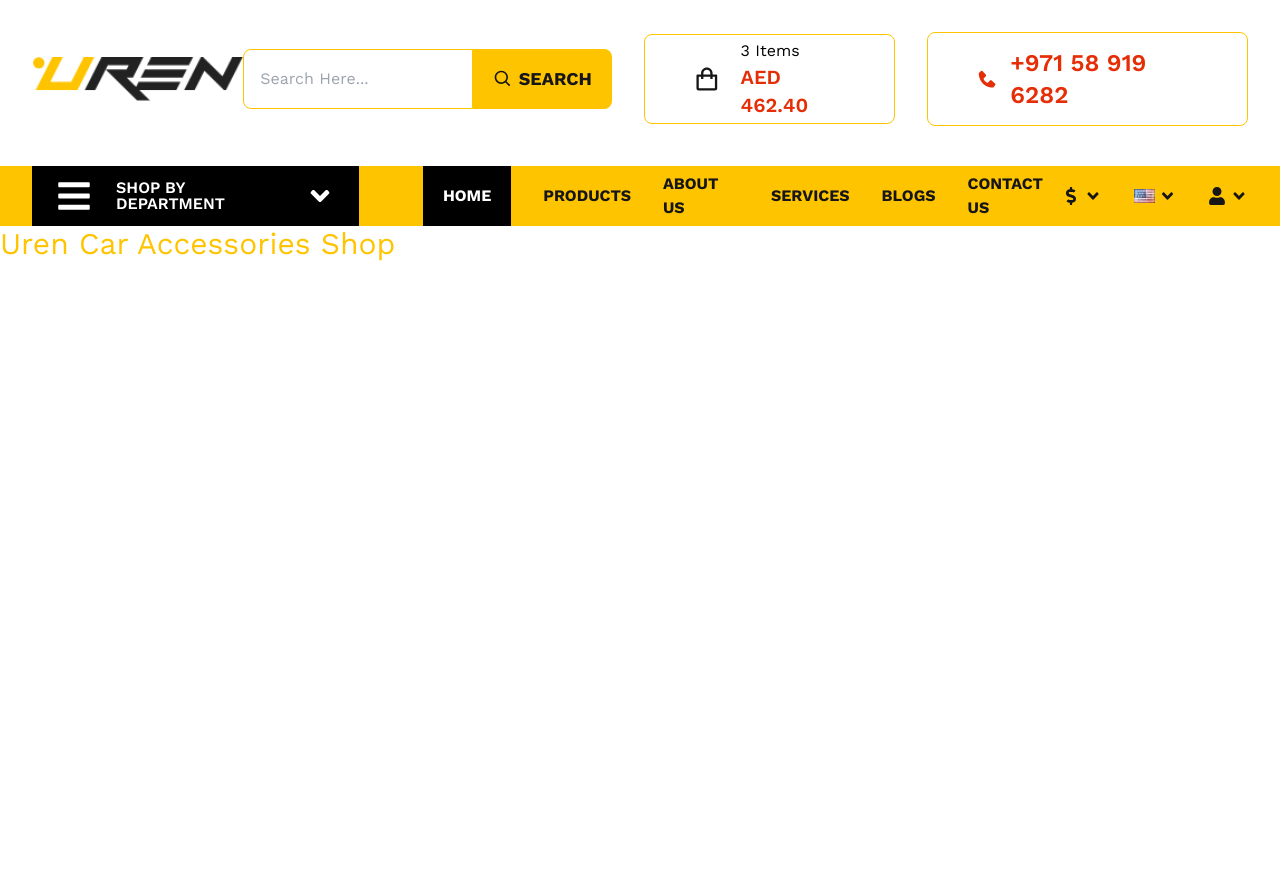
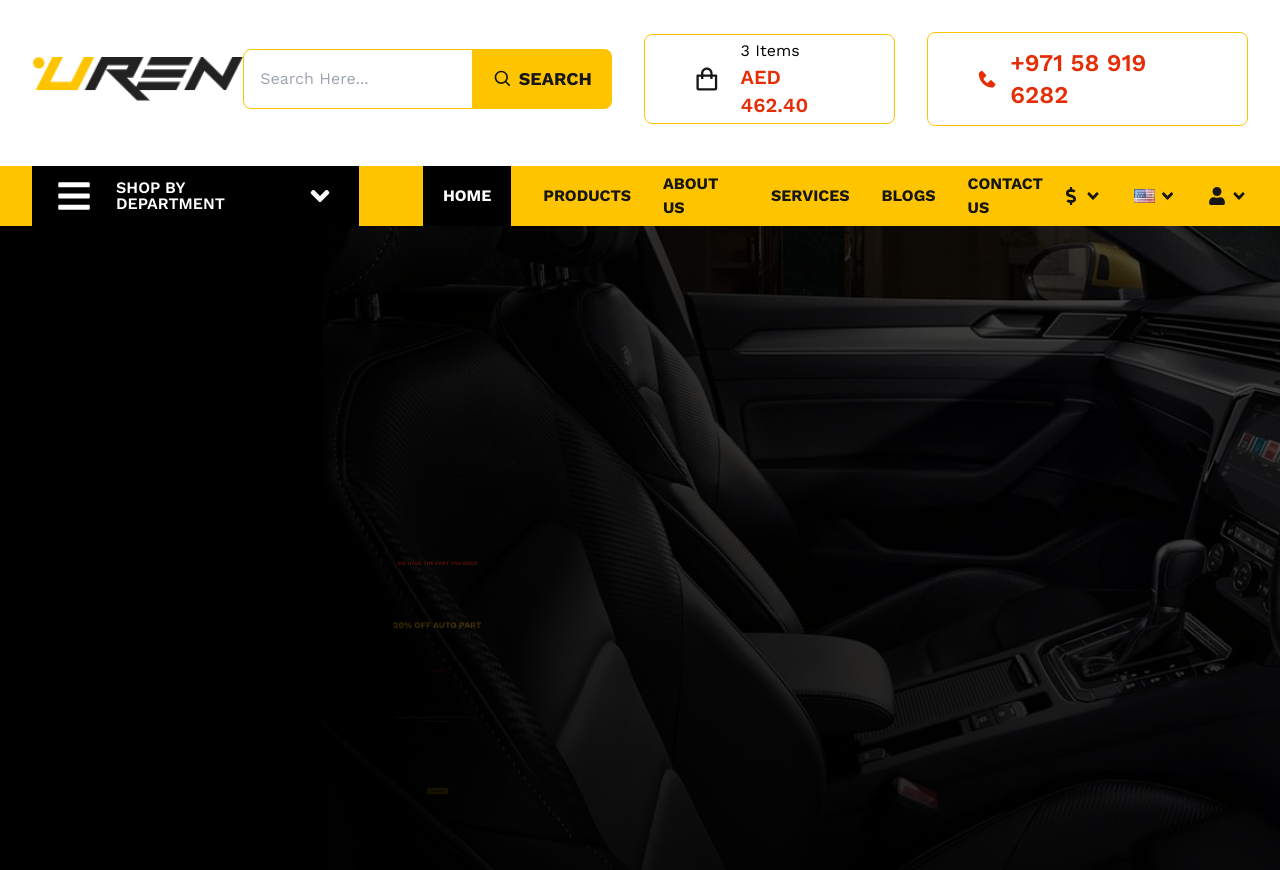
Before and after one commit to shahjalalhazari/Uren-Car-Accessories-Shop, a Next.js app: page / in a window 1280 px wide. Before the commit the page ends 800 px from the top, so only its background shows below. Built offline with nearby package versions, Linux system fonts and the light colour scheme.

Commit message:
Responsive Carousel banner of home page added for all kind of devices.

```diff
--- a/package.json
+++ b/package.json
@@ -10,11 +10,13 @@
   },
   "dependencies": {
     "@tailwindcss/postcss": "^4.0.14",
+    "animate.css": "^4.1.1",
     "daisyui": "^4.12.23",
     "next": "15.1.7",
     "react": "^19.0.0",
     "react-dom": "^19.0.0",
-    "react-icons": "^5.5.0"
+    "react-icons": "^5.5.0",
+    "swiper": "^11.2.5"
   },
   "devDependencies": {
     "@eslint/eslintrc": "^3",
--- a/src/app/globals.css
+++ b/src/app/globals.css
@@ -1,10 +1,89 @@
 @tailwind base;
 @tailwind components;
 @tailwind utilities;
-/* ✅ Desktops & Large Screens (Default) */
+/* MOBILE OR SMALL SCREEN (All Sizes) (DEFAULT) */
+/* BUTTONS */
+.primary-btn {
+    @apply bg-primary text-black px-6 py-2 font-semibold uppercase shadow-md rounded transition-all ease-in-out duration-500;
+}
 
-/* ✅ Mobile Phones (All sizes) */
-@media (max-width: 767px) {}
+.primary-btn:hover {
+    @apply text-base-100 shadow-lg bg-secondary;
+}
 
-/* ✅ Tablets (All sizes) */
-@media (min-width: 768px) and (max-width: 1023px) {}
+/* TABLET OR MEDIUM SCREEN (All Sizes) */
+@media (min-width: 768px) and (max-width: 1024px) {
+
+    /* BUTTONS */
+    .primary-btn {
+        @apply px-8 py-3;
+    }
+}
+
+/* DESKTOP OR LARGE SCREEN (All Sizes)*/
+@media (min-width: 1025px) {
+
+    /* BUTTONS */
+    .primary-btn {
+        @apply px-8 py-3 rounded-md;
+    }
+
+    .primary-btn:hover {
+        @apply shadow-xl;
+    }
+}
+
+
+/* CAROUSEL BANNER ANIMATIONS */
+/* Animation Style 01 */
+.slick-active.animation-style-01 .carousel-text>h5 {
+    animation: 1200ms ease-in-out 0s normal none 1 running zoomInUp !important;
+}
+
+.slick-active.animation-style-01 .carousel-text>h2 {
+    animation: 1400ms ease-in-out 0s normal none 1 running zoomInUp !important;
+    -webkit-animation: 1400ms ease-in-out 0s normal none 1 running zoomInUp !important;
+}
+
+.slick-active.animation-style-01 .carousel-text>div {
+    animation: 1600ms ease-in-out 0s normal none 1 running zoomInUp !important;
+    -webkit-animation: 1600ms ease-in-out 0s normal none 1 running zoomInUp !important;
+}
+
+.slick-active.animation-style-01 .carousel-text>p {
+    animation: 1800ms ease-in-out 0s normal none 1 running zoomInUp !important;
+    -webkit-animation: 1800ms ease-in-out 0s normal none 1 running zoomInUp !important;
+}
+
+.slick-active.animation-style-01 .carousel-text>.primary-btn {
+    animation: 2000ms ease-in-out 0s normal none 1 running zoomInUp !important;
+    -webkit-animation: 2000ms ease-in-out 0s normal none 1 running zoomInUp !important;
+}
+
+/* Animation Style 02 */
+.slick-active.animation-style-02 .carousel-text>h5 {
+    animation: 1400ms ease-in-out 0s normal none 1 running zoomInRight !important;
+    -webkit-animation: 1400ms ease-in-out 0s normal none 1 running zoomInRight !important;
+}
+
+.slick-active.animation-style-02 .carousel-text>h2 {
+    animation: 1600ms ease-in-out 0s normal none 1 running zoomInRight !important;
+    -webkit-animation: 1600ms ease-in-out 0s normal none 1 running zoomInRight !important;
+}
+
+.slick-active.animation-style-02 .carousel-text>div {
+    animation: 1800ms ease-in-out 0s normal none 1 running zoomInRight !important;
+    -webkit-animation: 1800ms ease-in-out 0s normal none 1 running zoomInRight !important;
+}
+
+.slick-active.animation-style-02 .carousel-text>p {
+    animation: 2000ms ease-in-out 0s normal none 1 running zoomInRight !important;
+    -webkit-animation: 2000ms ease-in-out 0s normal none 1 running zoomInRight !important;
+}
+
+.slick-active.animation-style-02 .carousel-text>.primary-btn {
+    animation: 2200ms ease-in-out 0s normal none 1 running zoomInRight !important;
+    -webkit-animation: 2200ms ease-in-out 0s normal none 1 running zoomInRight !important;
+}
+
+/* ----------------------- */
--- a/src/app/layout.js
+++ b/src/app/layout.js
@@ -1,5 +1,6 @@
 import {Work_Sans } from "next/font/google";
 import "./globals.css";
+import 'animate.css';
 import Navbar from "@/components/shared/navbar/Navbar";
 
 const workSans = Work_Sans(
--- a/src/app/page.js
+++ b/src/app/page.js
@@ -1,7 +1,9 @@
+import HomePage from "@/components/HomePage/HomePage";
+
 export default function Home() {
   return (
     <>
-      <h1 className="text-3xl text-primary">Uren Car Accessories Shop</h1>
+      <HomePage/>
     </>
   );
 }
--- /dev/null
+++ b/src/components/HomePage/HomePage.jsx
@@ -0,0 +1,12 @@
+import "./homePage.css"
+import CarouselBanner from "./sections/CarouselBanner";
+
+const HomePage = () => {
+    return (
+        <>
+            <CarouselBanner/>
+        </>
+    );
+};
+
+export default HomePage;
--- /dev/null
+++ b/src/components/HomePage/homePage.css
@@ -0,0 +1,93 @@
+/* MOBILE OR SMALL SCREEN (All Sizes) (DEFAULT) */
+/* ### CAROUSEL BANNER SECTION ### */
+.carousel-bg {
+    @apply h-full bg-cover bg-center px-8;
+}
+
+.carousel-content {
+    @apply text-white py-16;
+}
+
+.carousel-text {
+    @apply space-y-3;
+}
+
+.carousel-sub-heading {
+    @apply text-lg text-secondary font-bold uppercase leading-tight;
+}
+
+.carousel-heading {
+    @apply text-2xl text-primary uppercase font-bold;
+}
+
+.carousel-content-divider {
+    @apply h-0.5 w-16 bg-secondary rounded;
+}
+.carousel-description {
+    @apply text-sm w-full;
+}
+
+/* TABLET OR MEDIUM SCREEN (All Sizes) */
+@media (min-width: 768px) and (max-width: 1024px) {
+
+    /* ### CAROUSEL BANNER SECTION ### */
+    .carousel-bg {
+        @apply h-full bg-cover bg-center px-6;
+    }
+
+    .carousel-content {
+        @apply py-28 text-center;
+    }
+    .carousel-text {
+        @apply space-y-4;
+    }
+
+    .carousel-sub-heading {
+        @apply text-xl;
+    }
+
+    .carousel-heading {
+        @apply text-4xl;
+    }
+
+    .carousel-content-divider {
+        @apply h-1  w-20 mx-auto rounded;
+    }
+
+    .carousel-description {
+        @apply text-sm w-3/4 mx-auto;
+    }
+}
+
+/* DESKTOP OR LARGE SCREEN (All Sizes)*/
+@media (min-width: 1025px) {
+
+    /* ### CAROUSEL BANNER SECTION ### */
+    .carousel-bg {
+        @apply grid grid-cols-3 px-8;
+    }
+
+    .carousel-content {
+        @apply text-white text-center col-span-2 items-center py-44;
+    }
+
+    .carousel-sub-heading {
+        @apply text-2xl ;
+    }
+
+    .carousel-heading {
+        @apply text-5xl ;
+    }
+
+    .carousel-content-divider {
+        @apply h-1 bg-secondary w-20 mx-auto rounded;
+    }
+
+    .carousel-text {
+        @apply space-y-7;
+    }
+
+    .carousel-description {
+        @apply text-base w-3/4 mx-auto;
+    }
+}
--- /dev/null
+++ b/src/components/HomePage/sections/CarouselBanner.jsx
@@ -0,0 +1,109 @@
+"use client";
+import { useState } from "react";
+import { Swiper, SwiperSlide } from "swiper/react";
+import { Autoplay } from "swiper/modules";
+import "swiper/css";
+import PrimaryBtn from "@/components/shared/buttons/PrimaryBtn";
+
+const CarouselBanner = () => {
+  const [activeIndex, setActiveIndex] = useState(0);
+
+  return (
+    <>
+      <Swiper
+        spaceBetween={0}
+        centeredSlides={true}
+        modules={[Autoplay]}
+        autoplay={{ delay: 5000 }}
+        loop={true}
+        onSlideChange={(swiper) => setActiveIndex(swiper.realIndex)} // Update activeIndex when slider change
+      >
+        {carouselBanners.map((banner, index) => {
+          const animationStyle =
+            index % 2 === 0 ? "animation-style-02" : "animation-style-01";
+          return (
+            <SwiperSlide key={banner.id}>
+              <div
+                className={`carousel-bg ${
+                  index === activeIndex ? `slick-active ${animationStyle}` : ""
+                }`}
+                style={{
+                  backgroundImage: `linear-gradient(45deg, rgba(0, 0, 0, 1), rgba(0,0,0,0.5)),
+                  url(${banner.image})`,
+                }}
+              >
+                <div className="carousel-content">
+                  <div className="carousel-text">
+                    <h5 className="carousel-sub-heading">
+                      {banner.subHeading}
+                    </h5>
+                    <h2 className="carousel-heading">{banner.heading}</h2>
+                    <div className="carousel-content-divider"></div>
+                    <p className="carousel-description">
+                      {banner.description}
+                    </p>
+                    <PrimaryBtn text="READ MORE" path="/" />
+                  </div>
+                </div>
+              </div>
+            </SwiperSlide>
+          );
+        })}
+      </Swiper>
+    </>
+  );
+};
+
+export default CarouselBanner;
+
+
+const carouselBanners = [
+  {
+    id: 1,
+    heading: "Wheels & Tires",
+    subHeading: "Save $120 when you buy",
+    description:
+      "Explore and immerse in exciting 360 content with Full dive’s all-in-one virtual reality platform",
+    image: "/images/slider/1.jpg",
+  },
+  {
+    id: 2,
+    heading: "20% off Auto part",
+    subHeading: "We have the part you need",
+    description:
+      "Explore and immerse in exciting 360 content with Full dive’s all-in-one virtual reality platform",
+    image: "/images/slider/2.jpg",
+  },
+  {
+    id: 3,
+    heading: "Wheels & Tires",
+    subHeading: "Save $120 when you buy",
+    description:
+      "Explore and immerse in exciting 360 content with Full dive’s all-in-one virtual reality platform",
+    image: "/images/slider/3.jpg",
+  },
+  {
+    id: 4,
+    heading: "20% off Auto part",
+    subHeading: "We have the part you need",
+    description:
+      "Explore and immerse in exciting 360 content with Full dive’s all-in-one virtual reality platform",
+    image: "/images/slider/4.jpg",
+  },
+  {
+    id: 5,
+    heading: "Wheels & Tires",
+    subHeading: "Save $120 when you buy",
+    description:
+      "Explore and immerse in exciting 360 content with Full dive’s all-in-one virtual reality platform",
+    image: "/images/slider/5.jpg",
+  },
+  {
+    id: 6,
+    heading: "20% off Auto part",
+    subHeading: "We have the part you need",
+    description:
+      "Explore and immerse in exciting 360 content with Full dive’s all-in-one virtual reality platform",
+    image: "/images/slider/6.jpg",
+  },
+];
--- /dev/null
+++ b/src/components/shared/buttons/PrimaryBtn.jsx
@@ -0,0 +1,11 @@
+import Link from 'next/link';
+
+const PrimaryBtn = ({ text, path }) => {
+  return (
+    <button className="primary-btn">
+      <Link href={path}>{text}</Link>
+    </button>
+  );
+};
+
+export default PrimaryBtn;
--- a/src/components/shared/navbar/navbar.css
+++ b/src/components/shared/navbar/navbar.css
@@ -162,7 +162,11 @@
         @apply flex-col pl-6 pr-20;
     }
     .categories-list {
-        @apply hidden px-8 py-4 max-h-[60vh];
+    @apply hidden px-0 py-0 max-h-[60vh];
+    }
+
+    .categories-list .dropdown-list-item {
+        @apply px-6 py-3;
     }
     .dropdown:hover .categories-arrow {
         @apply rotate-180
@@ -193,11 +197,11 @@
     .dropdown:hover .dropdown-arrow {
         @apply rotate-180;
     }
-    .dropdown-list {
-        @apply absolute z-[998] right-0 hidden w-max bg-base-100 border border-primary p-4 shadow-lg animate-fadeIn;
+    .nav-right-side .dropdown-list {
+        @apply absolute z-[998] right-0 hidden w-max bg-base-100 p-0 border border-primary shadow-lg animate-fadeIn;
     }
-    .dropdown-list-item {
-        @apply py-3;
+    .nav-right-side .dropdown-list-item {
+        @apply py-2 px-3;
     }
     .dropdown-list-active {
         @apply text-secondary;
```
Also changed, not shown: 1 other file (tests, documents, lock files or other folders).
